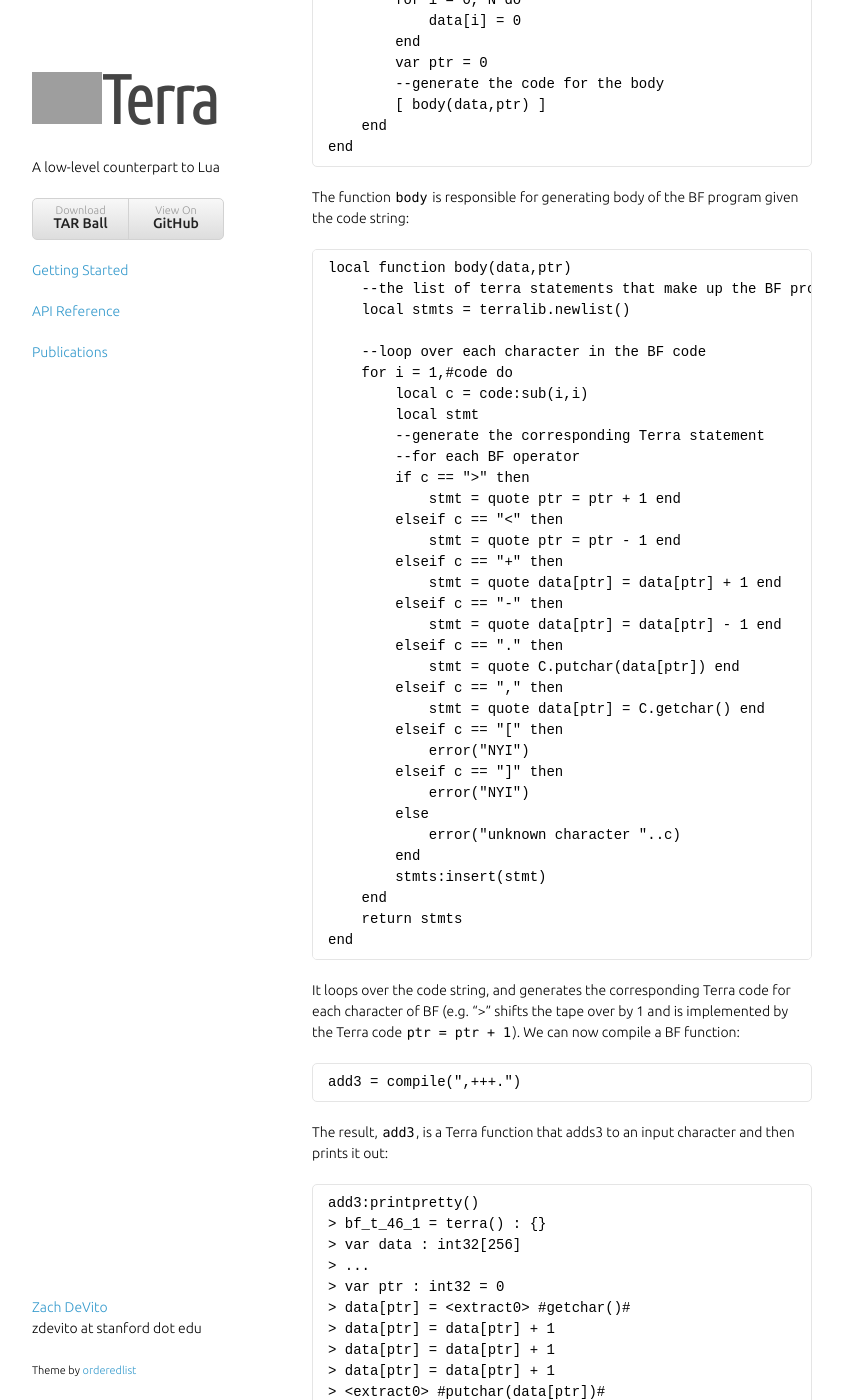
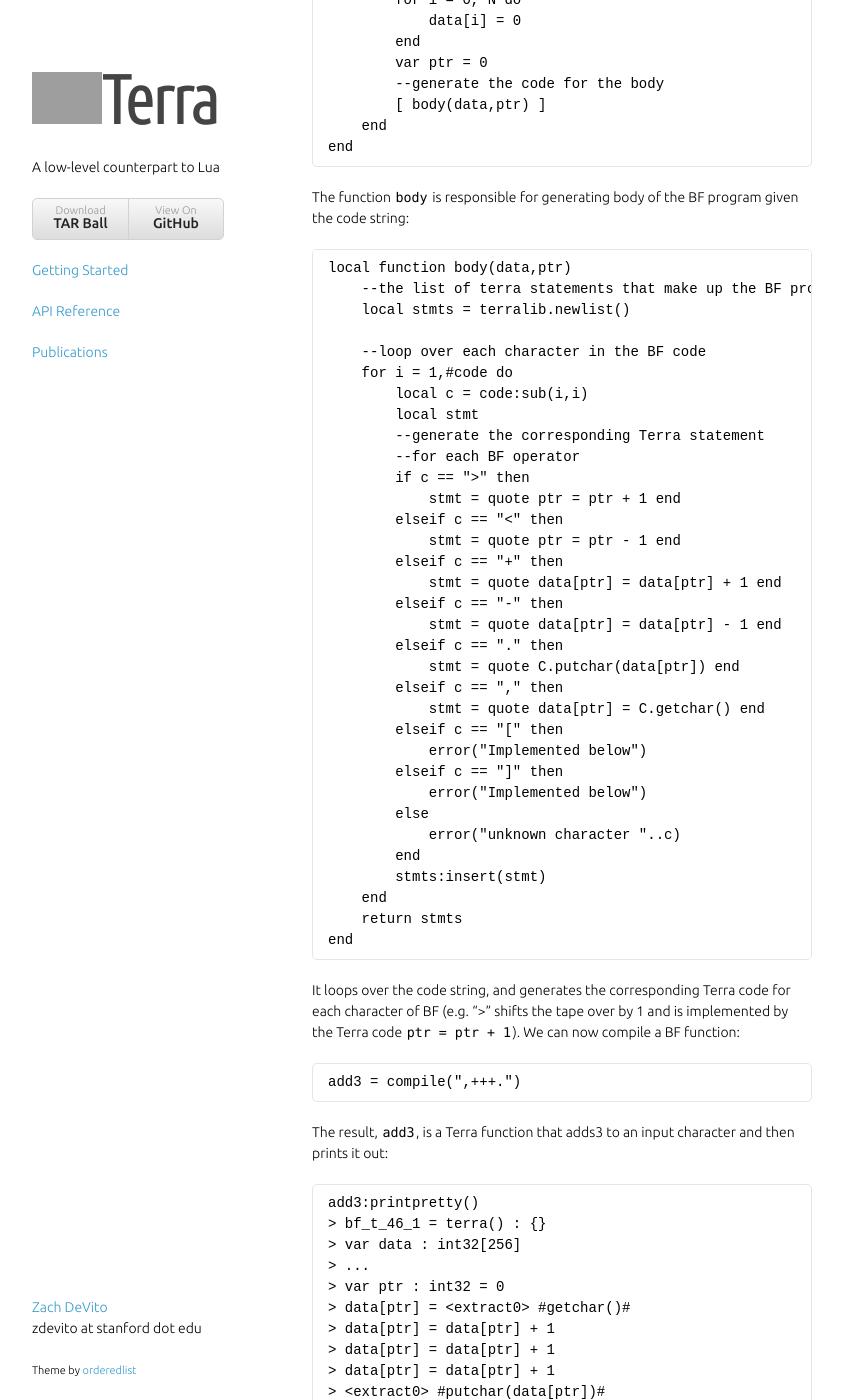
Before and after one commit to terralang/terra, a Jekyll site: the page built from index.md, in a window 1280 px wide and 1400 px high, scrolled down 4346 px. Shown: the whole window, without its empty margins (218-1061 px from the left). Built offline with Jekyll 4.4.1, drawn with Linux system fonts in a browser that asks for light colours; some web fonts are replaced; grey boxes are pictures that could not be loaded.

Commit message:
clarify bf example

```diff
--- a/index.md
+++ b/index.md
@@ -180,9 +180,9 @@ The function `body` is responsible for generating body of the BF program given t
             elseif c == "," then
                 stmt = quote data[ptr] = C.getchar() end
             elseif c == "[" then
-                error("NYI")
+                error("Implemented below")
             elseif c == "]" then
-                error("NYI")
+                error("Implemented below")
             else
                 error("unknown character "..c)
             end
```
